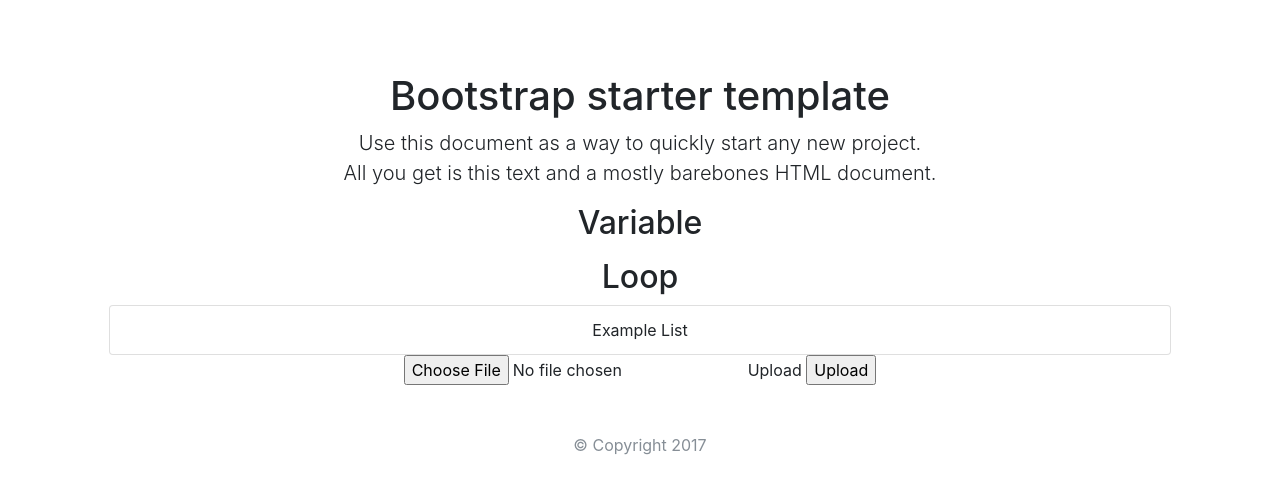
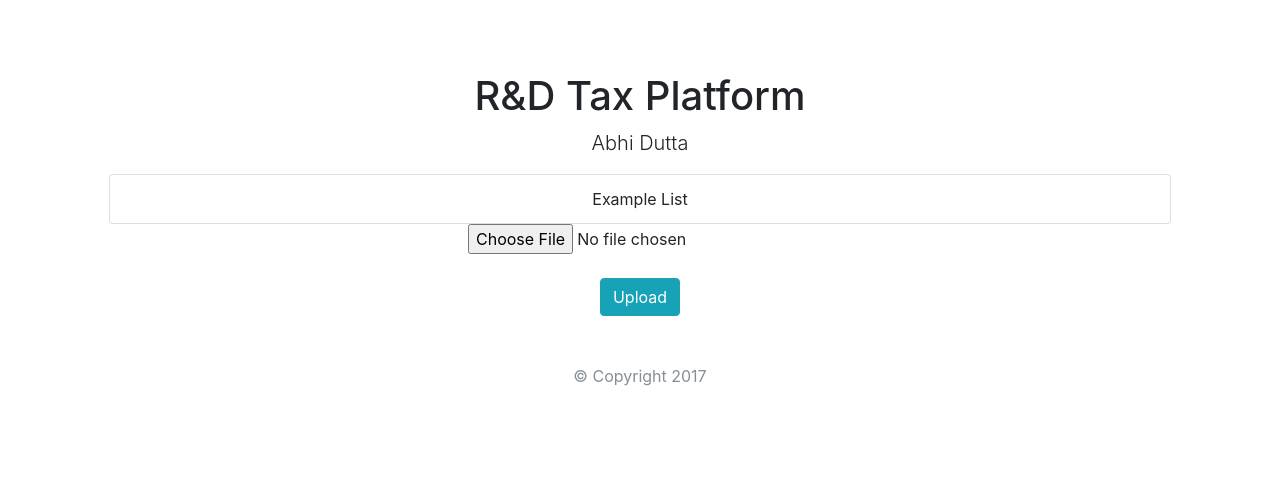
Before and after one commit to abhid94/RNDTaxPlatform, a Node server app: page / in a window 1280 px wide. Shown: the part 56-550 px from the top of the page. Run offline with Node 20, Linux system fonts and the light colour scheme; some libraries are stand-ins or nearby versions.

Commit message:
Changed styling of upload button

```diff
--- a/controllers/indexController.js
+++ b/controllers/indexController.js
@@ -65,7 +65,7 @@ module.exports = function(app) {
                       console.log(result);
                   });
               } catch (e){
-                  res.json({error_code:1,err_desc:"Corupted excel file"});
+                  res.json({error_code:1,err_desc:"Corrupted excel file"});
               }
           })
 
@@ -75,9 +75,8 @@ module.exports = function(app) {
   // use res.render to load up an ejs view file
   // index page
   app.get('/', function(req, res) {
-    res.sendFile(__dirname + "/index.ejs");
+    //res.sendFile(__dirname + "/index.ejs");
     res.render('pages/index');
-
   });
 
 
--- a/views/pages/index.ejs
+++ b/views/pages/index.ejs
@@ -12,11 +12,8 @@
       <main role="main" class="container">
 
         <div class="starter-template">
-          <h1>Bootstrap starter template</h1>
-          <p class="lead">Use this document as a way to quickly start any new project.<br> All you get is this text and a mostly barebones HTML document.</p>
-          <h2>Variable</h2>
-          <p><Example Text</p>
-          <h2>Loop</h2>
+          <h1>R&amp;D Tax Platform</h1>
+          <p class="lead">Abhi Dutta</p>
           <ul class="list-group">
               <li class="list-group-item">Example List</li>
           </ul>
@@ -25,8 +22,10 @@
                 action    =  "upload"
                 method    =  "post"
             >
-            <input type="file" name="file" />Upload
-            <input type="submit" value="Upload" name="submit">
+            <input type="file" class="fileinput-filename" name="file" />
+            <br>
+            <br>
+            <input type="submit" class="btn btn-info" value="Upload" name="submit">
             </form>
         </div>
 
--- a/views/partials/head.ejs
+++ b/views/partials/head.ejs
@@ -1,4 +1,4 @@
-<title>Hello, world!</title>
+<title>Abhi Dutta Solutions</title>
 <!-- Required meta tags -->
 <meta charset="utf-8">
 <meta name="viewport" content="width=device-width, initial-scale=1, shrink-to-fit=no">
```
Also changed, not shown: 6 other files.
